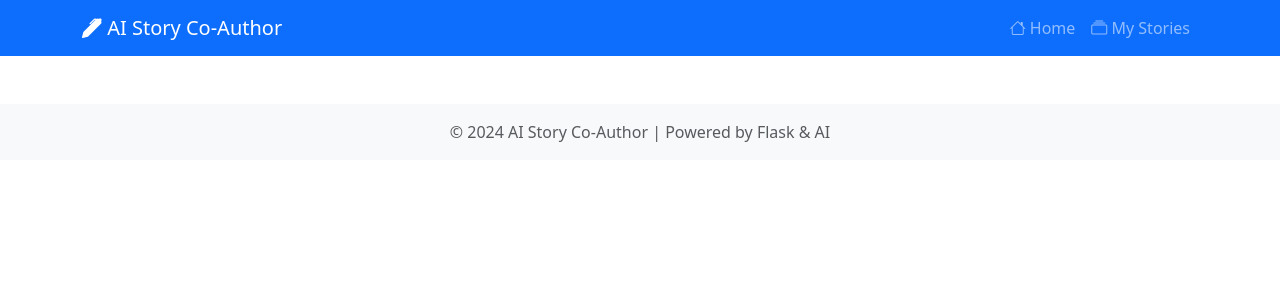
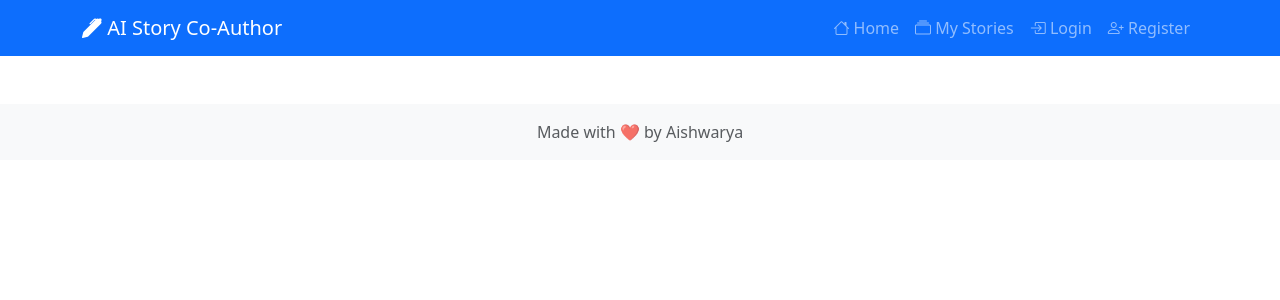
Before and after one commit to kaishwarya24/FullStack_FinalProject, a Python web app: template templates/base.html in a window 1280 px wide. Shown: the top 300 px of the page. Run offline with Jinja, Linux system fonts and the light colour scheme; the template is opened without the code that fills it, so the values that code supplies are empty.

Commit message:
updated base.html by adding login

```diff
--- a/templates/base.html
+++ b/templates/base.html
@@ -14,7 +14,6 @@
     <!-- Custom CSS -->
     <link rel="stylesheet" href="{{ url_for('static', filename='css/style.css') }}">
 
-    {% block extra_css %}{% endblock %}
 </head>
 <body>
     <!-- Navigation -->
@@ -38,6 +37,24 @@
                             <i class="bi bi-collection"></i> My Stories
                         </a>
                     </li>
+                    {% if current_user.is_authenticated %}
+                    <li class="nav-item">
+                        <a class="nav-link" href="{{ url_for('logout') }}">
+                            <i class="bi bi-box-arrow-right"></i> Logout
+                        </a>
+                    </li>
+                    {% else %}
+                    <li class="nav-item">
+                        <a class="nav-link" href="{{ url_for('login') }}">
+                            <i class="bi bi-box-arrow-in-right"></i> Login
+                        </a>
+                    </li>
+                    <li class="nav-item">
+                        <a class="nav-link" href="{{ url_for('register') }}">
+                            <i class="bi bi-person-plus"></i> Register
+                        </a>
+                    </li>
+                    {% endif %}
                 </ul>
             </div>
         </div>
@@ -51,7 +68,7 @@
     <!-- Footer -->
     <footer class="bg-light text-center py-3 mt-5">
         <div class="container">
-            <p class="mb-0 text-muted">© 2024 AI Story Co-Author | Powered by Flask & AI</p>
+            <p class="mb-0 text-muted">Made with ❤️ by Aishwarya</p>
         </div>
     </footer>
 
@@ -60,6 +77,7 @@
 
     <!-- Bootstrap JS -->
     <script src="https://cdn.jsdelivr.net/npm/bootstrap@5.3.0/dist/js/bootstrap.bundle.min.js"></script>
+    <script src="{{ url_for('static', filename='js/login.js') }}"></script>
 
     <!-- Custom JS -->
     <script src="{{ url_for('static', filename='js/main.js') }}"></script>
```
